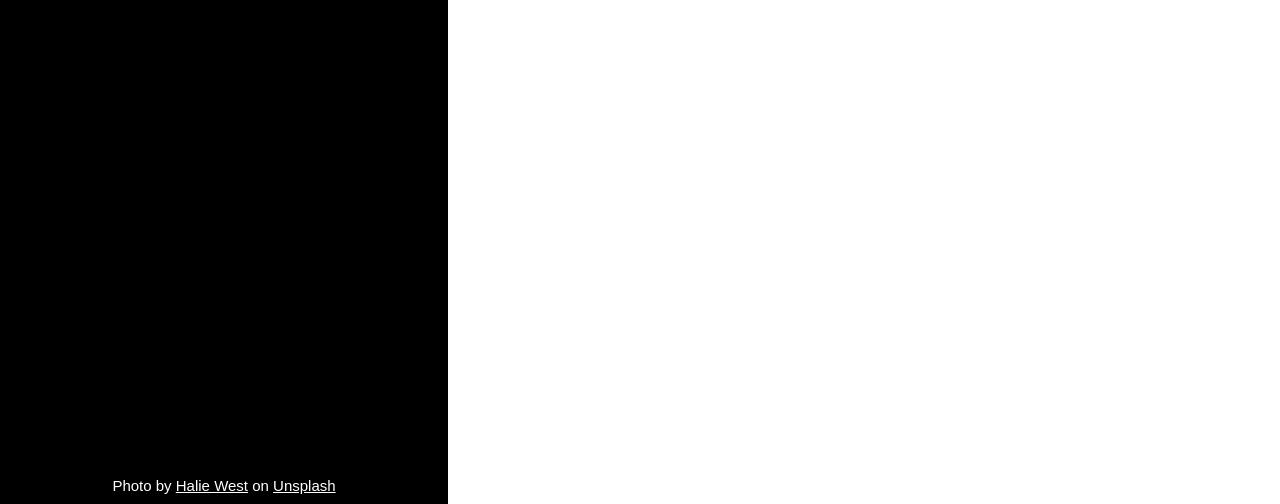
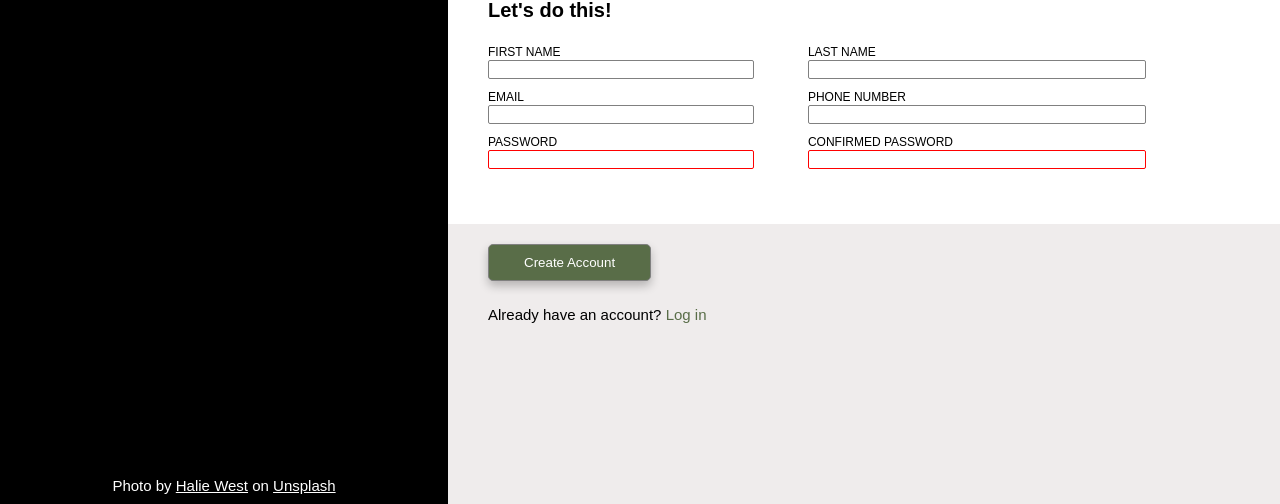
Before and after one commit to BilalGhazal/sign-up-form, a plain HTML site: page index.html in a window 1280 px wide. Shown: the part 296-800 px from the top of the page. Drawn offline with Linux system fonts and the light colour scheme.

Commit message:
Finish the project

```diff
--- a/index.html
+++ b/index.html
@@ -26,14 +26,43 @@
                 </p>
             </div>
             <div class="third-container">
-                <p>Let's do this!</p>
-                <div class="inputs">
-                    <div class="first-inputs"></div>
-                    <div class="second-inputs"></div>
-                </div>
+                <p class="text-above-inputs">Let's do this!</p>
+                <form class="inputs" id="form">
+                    <div class="first-inputs">
+                        <div>
+                            <label for="first-name">FIRST NAME</label>
+                            <input type="text" id="first-name">
+                        </div>
+                        <div>
+                            <label for="email">EMAIL</label>
+                            <input type="email" id="email">
+                        </div>
+                        <div>
+                            <label for="password">PASSWORD</label>
+                            <input type="password" id="password" required>
+                        </div>
+                    </div>
+                    <div class="second-inputs">
+                        <div>
+                            <label for="last-name">LAST NAME</label>
+                            <input type="text" id="last-name">
+                        </div>
+                        <div>
+                            <label for="phone-number">PHONE NUMBER</label>
+                            <input type="tel" id="phone-number">
+                        </div>
+                        <div>
+                            <label for="confirmed-password">CONFIRMED PASSWORD</label>
+                            <input type="password" id="confirmed-password" required>
+                        </div>
+                    </div>
+                </form>
 
             </div>
-            <div class="fourth-container"></div>
+            <div class="fourth-container">
+                <button type="submit" form="form">Create Account</button>
+                <p>Already have an account? <a href="/sign-up-form">Log in</a></p>
+            </div>
         </div>
     </div>
 
--- a/styles.css
+++ b/styles.css
@@ -7,8 +7,8 @@
     --first-subcontainer-width: 35%;
     --second-subcontainer-width: calc(100% - var(--first-subcontainer-width));
     --second-container-height: 35%;
-    --third-container-height: 25%;
-    --fourth-container-height: 40%;
+    --third-container-height: calc(100% - (var(--second-container-height) + var(--fourth-container-height)));
+    --fourth-container-height: var(--second-container-height);
 }
 
 p {
@@ -39,13 +39,13 @@ html, body {
     align-items: center;
     width: var(--first-subcontainer-width);
 
+
 }
 
 .second-subcontainer {
     display: flex;
     flex-direction: column;
     width: var(--second-subcontainer-width);
-
 }
 
 .logo-container {
@@ -77,29 +77,27 @@ html, body {
     font-size: 15px;
 }
 
-a {
-    color: inherit;
+.first-subcontainer a {
+    color: white;
     text-decoration-color: white;
 }
 
 
 .second-container {
-
     background-color: rgb(239, 236, 236);
     height: var(--second-container-height);
-    position: relative;
+    padding-top: 100px;
+    padding-left: 40px;
+    padding-right: 100px;
+    box-sizing: border-box;
 }
 
 .first-line, .second-line {
     font-weight: bold;
     font-size: 20px;
-    margin-left: 40px;
-    margin-right: 100px;
-
 }
 
 .first-line {
-  margin-top: 100px;
   margin-bottom: 20px;
 }
 
@@ -107,17 +105,75 @@ a {
     height: var(--third-container-height);
     display: flex;
     flex-direction: column;
+    padding-left: 40px;
+    padding-top: 15px;
+    padding-bottom: 30px;
+    gap: 20px;
+    box-sizing: border-box;
 }
 
 .inputs {
     display: flex;
+    gap: 60px;
 }
 
-.first-inputs {
+.first-inputs, .second-inputs {
     display: flex;
     flex-direction: column;
+    gap: 8px;
 }
+
+input {
+    width: 100%;
+    border-radius: 2px;
+    border: 1px solid gray;
+}
+
+label {
+    font-size: 12px;
+}
+
+.text-above-inputs {
+    font-weight: bold;
+    font-size: 20px;
+}
+
+input[type='password']:invalid {
+    border-color: red;
+}
+input:focus {
+    outline: none;
+    border-color: blue;
+    box-shadow: rgba(0, 0, 0, 0.24) 0px 3px 8px;
+}
+
 
 .fourth-container {
     height: var(--fourth-container-height);
+    padding-left: 40px;
+    padding-top: 20px;
+    background-color: rgb(239, 236, 236);
+    box-sizing: border-box;
 }
+
+button {
+    background-color: #596D48;
+    color: white;
+    padding: 10px 35px;
+    box-shadow: rgba(0, 0, 0, 0.24) 0px 5px 10px;
+    border: 1px solid gray;
+    border-radius: 5px;
+    margin-bottom: 25px;
+    cursor: pointer;
+}
+
+.fourth-container a {
+    color: #596D48;
+    text-decoration: none;
+
+}
+
+.fourth-container p {
+    font-size: 15px;
+
+}
```
